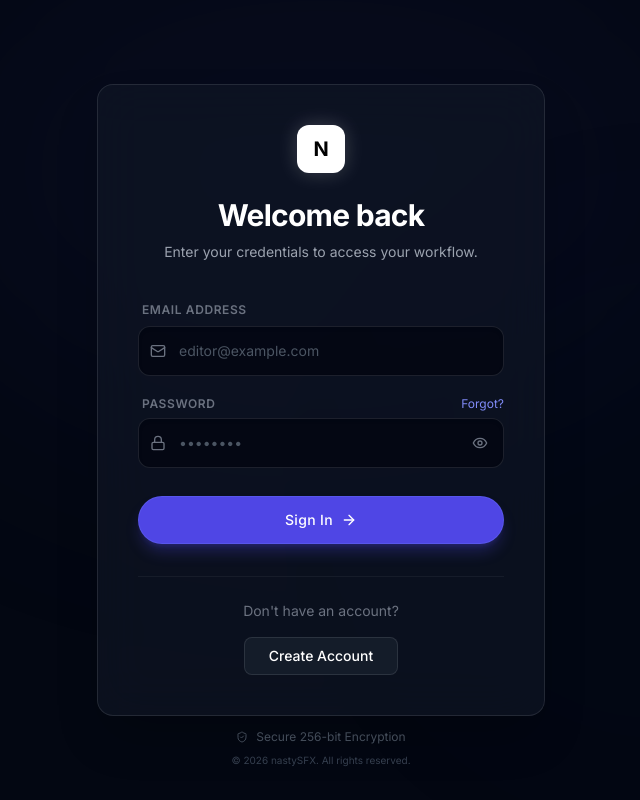
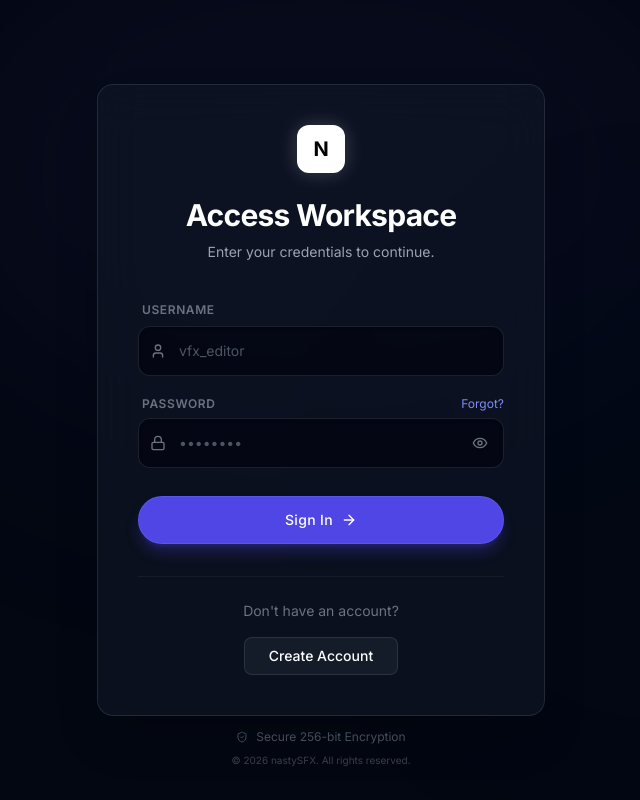
Before and after one commit to hplaza543-cpu/nastySFX, a React (Vite) app: page / in a window 1280 px wide. Shown: the whole page, without its empty margins (319-959 px from the left). Built offline with nearby package versions, Linux system fonts and the light colour scheme.

Commit message:
feat: Upgrade React and add auth error handling
Upgrades React and ReactDOM to v19.2.3.

Introduces error state and handling for the authentication screen, including clearing errors on input. Also adds mock user registration and login logic using `formData` state for a more robust simulation.

```diff
--- a/components/AuthScreen.tsx
+++ b/components/AuthScreen.tsx
@@ -1,6 +1,6 @@
 import React, { useState } from 'react';
 import Button from './Button';
-import { ArrowRight, Lock, Mail, User, ShieldCheck, Eye, EyeOff, CheckCircle } from 'lucide-react';
+import { ArrowRight, Lock, Mail, User, ShieldCheck, Eye, EyeOff, CheckCircle, AlertCircle } from 'lucide-react';
 
 interface AuthScreenProps {
   onLogin: () => void;
@@ -11,30 +11,88 @@ const AuthScreen: React.FC<AuthScreenProps> = ({ onLogin }) => {
   const [isLoading, setIsLoading] = useState(false);
   const [showPassword, setShowPassword] = useState(false);
   const [successMessage, setSuccessMessage] = useState('');
+  const [error, setError] = useState('');
+
+  // Form Data State
+  const [formData, setFormData] = useState({
+    username: '',
+    email: '',
+    password: ''
+  });
+
+  // Mock Database for the session (Simulates backend)
+  const [registeredUsers, setRegisteredUsers] = useState<{username: string, password: string}[]>([]);
+
+  const handleInputChange = (e: React.ChangeEvent<HTMLInputElement>) => {
+    const { name, value } = e.target;
+    setFormData(prev => ({
+      ...prev,
+      [name]: value
+    }));
+    // Clear errors when user types
+    if (error) setError('');
+  };
 
   const handleSubmit = (e: React.FormEvent) => {
     e.preventDefault();
     setIsLoading(true);
-    setSuccessMessage(''); // Clear any previous messages
+    setSuccessMessage('');
+    setError('');
 
     // Simulate API delay/auth process
     setTimeout(() => {
       setIsLoading(false);
 
       if (isLogin) {
-        // Normal login flow
+        // --- LOGIN LOGIC ---
+        // 1. Check if user exists
+        const user = registeredUsers.find(u => u.username.toLowerCase() === formData.username.toLowerCase());
+
+        if (!user) {
+            setError('Username not found. Please create an account first.');
+            return;
+        }
+
+        // 2. Check password
+        if (user.password !== formData.password) {
+            setError('Incorrect password. Please try again.');
+            return;
+        }
+
+        // 3. Success
         onLogin();
+
       } else {
-        // Sign up flow: Switch to login and show success message
+        // --- SIGN UP LOGIC ---
+        // 1. Check if username is taken
+        const existingUser = registeredUsers.find(u => u.username.toLowerCase() === formData.username.toLowerCase());
+
+        if (existingUser) {
+            setError('This username is already taken.');
+            return;
+        }
+
+        // 2. Create new user in "Database"
+        const newUser = {
+            username: formData.username,
+            password: formData.password
+        };
+        setRegisteredUsers(prev => [...prev, newUser]);
+
+        // 3. Switch to login and show success
         setIsLogin(true);
         setSuccessMessage('Account created successfully! Please sign in.');
+
+        // Clear password field for security, but keep username for convenience
+        setFormData(prev => ({ ...prev, password: '' }));
       }
     }, 1200);
   };
 
   const toggleAuthMode = () => {
     setIsLogin(!isLogin);
-    setSuccessMessage(''); // Clear success message when switching modes manually
+    setSuccessMessage('');
+    setError('');
   };
 
   return (
@@ -51,10 +109,10 @@ const AuthScreen: React.FC<AuthScreenProps> = ({ onLogin }) => {
             N
           </div>
           <h1 className="text-3xl font-bold text-white mb-2 tracking-tight">
-            {isLogin ? 'Welcome back' : 'Join the elite'}
+            {isLogin ? 'Access Workspace' : 'Join the elite'}
           </h1>
           <p className="text-gray-400 text-sm leading-relaxed">
-            {isLogin ? 'Enter your credentials to access your workflow.' : 'Create an account to start downloading assets.'}
+            {isLogin ? 'Enter your credentials to continue.' : 'Create an account to start downloading assets.'}
           </p>
         </div>
 
@@ -65,34 +123,49 @@ const AuthScreen: React.FC<AuthScreenProps> = ({ onLogin }) => {
           </div>
         )}
 
+        {error && (
+          <div className="mb-6 p-3 bg-red-500/10 border border-red-500/20 rounded-lg flex items-center gap-3 text-red-400 text-sm animate-fade-in">
+            <AlertCircle className="w-4 h-4 flex-shrink-0" />
+            <span>{error}</span>
+          </div>
+        )}
+
         <form onSubmit={handleSubmit} className="space-y-5">
-          {!isLogin && (
+          {/* Username Field - Always Visible (Replaces Full Name & Email for Login) */}
           <div className="space-y-1.5">
-              <label className="text-xs font-semibold text-gray-500 uppercase tracking-wider ml-1">Full Name</label>
+            <label className="text-xs font-semibold text-gray-500 uppercase tracking-wider ml-1">Username</label>
             <div className="relative group">
               <User className="absolute left-3 top-1/2 -translate-y-1/2 w-4 h-4 text-gray-500 group-focus-within:text-indigo-400 transition-colors" />
               <input
                 type="text"
+                name="username"
+                value={formData.username}
+                onChange={handleInputChange}
                 required
                 className="w-full bg-gray-950/80 border border-white/10 rounded-xl py-3.5 pl-10 pr-4 text-white placeholder-gray-600 focus:outline-none focus:border-indigo-500 focus:ring-1 focus:ring-indigo-500 transition-all text-sm shadow-inner"
-                  placeholder="John Doe"
+                placeholder="vfx_editor"
               />
             </div>
           </div>
-          )}
 
-          <div className="space-y-1.5">
+          {/* Email Field - Sign Up Only */}
+          {!isLogin && (
+            <div className="space-y-1.5 animate-fade-in">
               <label className="text-xs font-semibold text-gray-500 uppercase tracking-wider ml-1">Email Address</label>
               <div className="relative group">
                 <Mail className="absolute left-3 top-1/2 -translate-y-1/2 w-4 h-4 text-gray-500 group-focus-within:text-indigo-400 transition-colors" />
                 <input
                   type="email"
+                  name="email"
+                  value={formData.email}
+                  onChange={handleInputChange}
                   required
                   className="w-full bg-gray-950/80 border border-white/10 rounded-xl py-3.5 pl-10 pr-4 text-white placeholder-gray-600 focus:outline-none focus:border-indigo-500 focus:ring-1 focus:ring-indigo-500 transition-all text-sm shadow-inner"
                   placeholder="editor@example.com"
                 />
               </div>
             </div>
+          )}
 
           <div className="space-y-1.5">
             <div className="flex justify-between items-center ml-1">
@@ -103,6 +176,9 @@ const AuthScreen: React.FC<AuthScreenProps> = ({ onLogin }) => {
               <Lock className="absolute left-3 top-1/2 -translate-y-1/2 w-4 h-4 text-gray-500 group-focus-within:text-indigo-400 transition-colors" />
               <input
                 type={showPassword ? "text" : "password"}
+                name="password"
+                value={formData.password}
+                onChange={handleInputChange}
                 required
                 className="w-full bg-gray-950/80 border border-white/10 rounded-xl py-3.5 pl-10 pr-12 text-white placeholder-gray-600 focus:outline-none focus:border-indigo-500 focus:ring-1 focus:ring-indigo-500 transition-all text-sm shadow-inner"
                 placeholder="••••••••"
--- a/package.json
+++ b/package.json
@@ -9,9 +9,9 @@
     "preview": "vite preview"
   },
   "dependencies": {
-    "react": "^18.2.0",
+    "react": "^19.2.3",
     "lucide-react": "0.344.0",
-    "react-dom": "^18.2.0"
+    "react-dom": "^19.2.3"
   },
   "devDependencies": {
     "@types/node": "^22.14.0",
```
Lines whose indentation alone changed are shown as unchanged.
